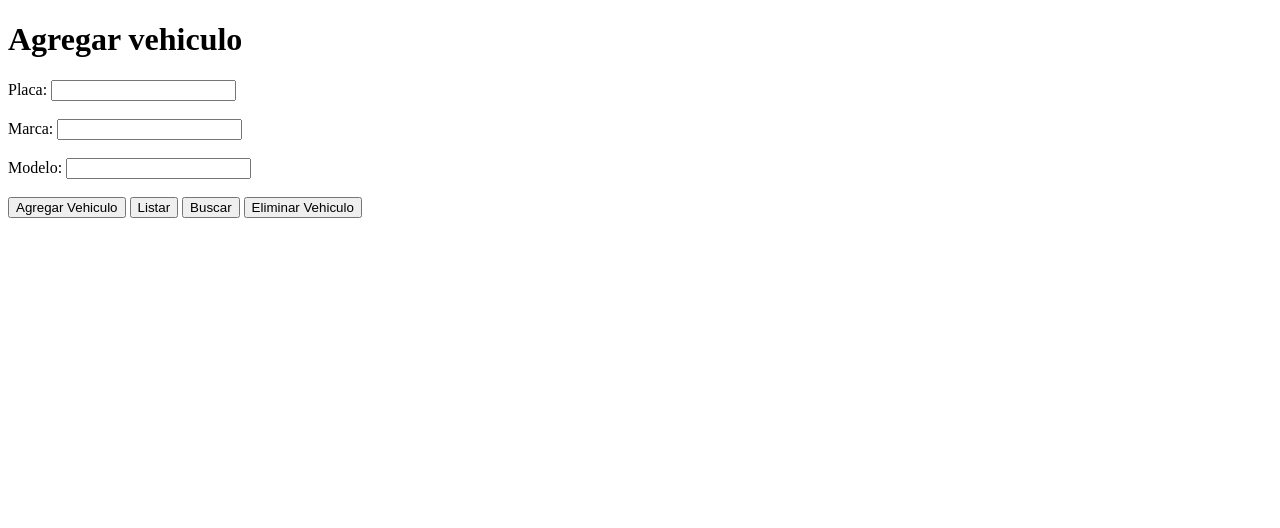
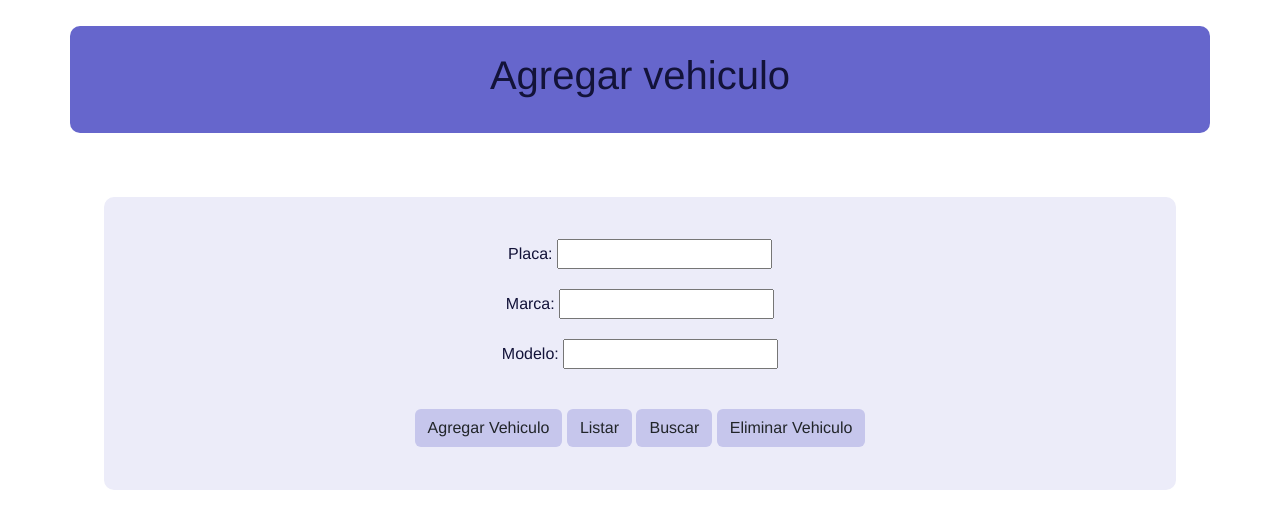
Before and after one commit to LenisseMxz/proyecto-API, a website: page index.html in a window 1280 px wide. Drawn offline with nearby package versions, Linux system fonts and the light colour scheme.

Commit message:
Diseño terminado

```diff
--- a/index.html
+++ b/index.html
@@ -4,26 +4,68 @@
     <meta charset="UTF-8">
     <meta name="viewport" content="width=device-width, initial-scale=1.0">
     <title>Agregar vehiculo</title>
+    <link href="https://cdn.jsdelivr.net/npm/bootstrap@5.3.8/dist/css/bootstrap.min.css" rel="stylesheet" integrity="sha384-sRIl4kxILFvY47J16cr9ZwB07vP4J8+LH7qKQnuqkuIAvNWLzeN8tE5YBujZqJLB" crossorigin="anonymous">
 </head>
+<style>
+    #div-formulario {
+        margin: 2%;
+        padding: 2%;
+        border-radius: 10px;
+        background-color: #ececf9;
+    }
+    #div-inputs {
+        margin: 2%;
+        color: #131339;
+        font-family: "Arial Rounded MT", Helvetica, sans-serif;
+    }
+    #div-btns {
+        padding: 2%;
+        color: #131339;
+        font-family: "Arial Rounded MT", Helvetica, sans-serif;
+    }
+    .btn {
+        background-color: #c6c6ec;
+    }
+    header {
+        margin-top: 2%;
+        margin-bottom: 5%;
+        padding: 2%;
+        border-radius: 10px;
+        background-color: #6666cc;
+    }
+    h1 {
+        color: #131339;
+        font-family: "Arial Rounded MT", Helvetica, sans-serif;
+    }
+</style>
 <body>
-    <h1>Agregar vehiculo</h1>
-    <form action="/api/vehiculos" method="POST">
-        <label for="marca">Placa:</label>
-        <input type="text" id="marca" name="marca" required><br><br>
-
-        <label for="modelo">Marca:</label>
-        <input type="text" id="modelo" name="modelo" required><br><br>
-
-        <label for="anio">Modelo:</label>
-        <input type="number" id="anio" name="anio" required><br><br>
-
-
-        <button type="submit">Agregar Vehiculo</button>
-        <button type="submit">Listar</button>
-        <button type="submit">Buscar</button>
-         <button type="submit">Eliminar Vehiculo</button>
-
-    </form>
-
+    <header class="container text-center">
+        <h1>Agregar vehiculo</h1>
+    </header>
+    <main class="container text-center">
+        <div id="div-formulario" class="row align-items-center">
+            <form action="/api/vehiculos" method="POST" id="formulario">
+                <div class="col" id="div-inputs">
+                    <label for="marca">Placa:</label>
+                    <input type="text" id="marca" name="marca" required>
+                </div>
+                <div class="col" id="div-inputs">
+                    <label for="modelo">Marca:</label>
+                    <input type="text" id="modelo" name="modelo" required>
+                </div>
+                <div class="col" id="div-inputs">
+                    <label for="anio">Modelo:</label>
+                    <input type="number" id="anio" name="anio" required>
+                </div>
+                <div id="div-btns">
+                    <button type="submit" class="btn">Agregar Vehiculo</button>
+                    <button type="submit" class="btn">Listar</button>
+                    <button type="submit" class="btn">Buscar</button>
+                    <button type="submit" class="btn">Eliminar Vehiculo</button>
+                </div>
+            </form>
+        </div>
+    </main>
+    <div class="cointainer text-center" id="listado"></div>
 </body>
 </html>
```
Also changed, not shown: styles.css (deleted), 1 other file.
